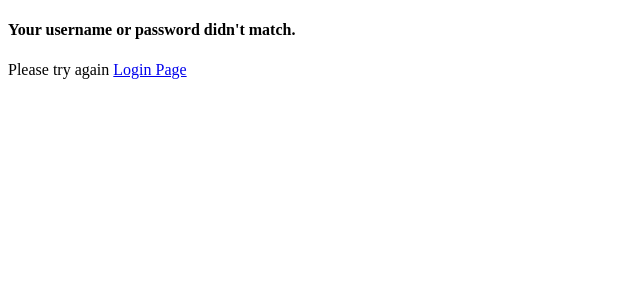
After one commit to happymishra/blogsite, a Django app: page /blog/login_error/ in a window 1280 px wide. The commit adds this page. Shown: the top 300 px of the page, without its empty margins (0-640 px from the left). Run offline with Django 3.2, Linux system fonts and the light colour scheme; some libraries are stand-ins or nearby versions.

Commit message:
Add customized login page

```diff
--- /dev/null
+++ b/blog/templates/blog/login_error.html
@@ -0,0 +1,8 @@
+{% extends 'blog/base.html' %}
+{% block title %}Loggin Error{% endblock %}
+{% block content %}
+
+  <h4>Your username or password didn't match.</h4>
+  <p>Please try again <a href="/blog/login/">Login Page</a></p>
+
+{% endblock %}
--- a/blog/urls.py
+++ b/blog/urls.py
@@ -6,22 +6,29 @@ urlpatterns = [
     url(r'^api/bloglist/$', views.post_list, name='post_list'),
     url(r'^api/post/(?P<pk>\d+)/$', views.post_detail, name='post_detail'),
     url(r'^index/$', views.post_list_page, name='post_list_page'),
-    # url(r'^detail/$', views.post_detail_page, name='post_detail_page'),
     url(r'^api/save/', views.save_edit_blog, name='save_edit_blog'),
     url(r'^api/delete/(?P<pk>\d+)/$', views.delete_blog, name='delete_blog'),
     url(r'^create/$', views.create_blog_page, name='create_blog_page'),
     url(r'^api/create/$', views.create_blog, name='create_blog'),
-    url(r'^login/$', auth_views.login, {'template_name': 'blog/login.html'}, name='login'),
-    url(r'^logout/$', auth_views.logout, {'template_name': 'logged_out.html', 'next_page': 'post_list_page'}, name='logout'),
+    url(r'^login/$', views.login, name='login'),
+    url(r'^logout/$', auth_views.logout, {'template_name': 'logged_out.html', 'next_page': 'post_list_page'},
+        name='logout'),
     url(r'^register/$', views.register, name='register'),
     url(r'^register/complete/$', views.registration_complete, name='registration_complete'),
-
+    url(r'^login_error/$', views.login_error, name='login_error'),
 
     # Reset password url
-    url(r'^password_reset/$', auth_views.password_reset, {'post_reset_redirect': '/blog/password_reset/mailed/'}, name='password_reset'),
+    url(r'^password_reset/$', auth_views.password_reset, {'post_reset_redirect': '/blog/password_reset/mailed/'},
+        name='password_reset'),
     url(r'^password_reset/mailed/$', auth_views.password_reset_done),
-   #url('^password_reset/(?P<uidb36>[0-9A-Za-z]{1,13})-(?P<token>[0-9A-Za-z]{1,13}-[0-9A-Za-z]{1,20})/$', auth_views.password_reset_confirm, {'post_reset_redirect': '/blog/password_reset/complete/'}, name = 'password_reset_confirm'),
-    url(r'^password_reset/(?P<uidb64>[0-9A-Za-z]+)-(?P<token>.+)/$', auth_views.password_reset_confirm, name='password_reset_confirm'),
-    url('^password_reset/complete/$', auth_views.password_reset_complete)
+    url(r'^password_reset/(?P<uidb64>[0-9A-Za-z]+)-(?P<token>.+)/$', auth_views.password_reset_confirm,
+        name='password_reset_confirm'),
+    url('^password_reset/complete/$', auth_views.password_reset_complete),
+
+    # Change password link
+
+    url(r'^password_change/$', auth_views.password_change, {'post_change_redirect': '/blog/password_change/done/'},
+        name='password_change'),
+    url(r'^password_change/done/$', auth_views.password_change_done),
 
 ]
--- a/blog/views.py
+++ b/blog/views.py
@@ -7,6 +7,9 @@ from django.core.urlresolvers import reverse
 from django.shortcuts import render_to_response
 from django.contrib.auth.forms import UserCreationForm
 from django.template.context_processors import csrf
+from django.contrib import auth
+from blogsite import settings
+from django.contrib.auth.decorators import login_required
 
 
 def register(request):
@@ -42,6 +45,7 @@ def post_detail(request, pk):
 
 
 # Saves the edit blog in the database
+@login_required
 def save_edit_blog(request):
     blog_id = request.POST['blog-id']
     blog_text = request.POST['blog-text']
@@ -54,6 +58,7 @@ def save_edit_blog(request):
 
 
 # Delete blog from the database
+@login_required
 def delete_blog(request, pk):
     try:
         Post.objects.filter(pk=pk).delete()
@@ -64,6 +69,7 @@ def delete_blog(request, pk):
 
 
 # Create blog in the database
+@login_required
 def create_blog(request):
     if request.method == "POST":
         me = User.objects.get(username='admin')
@@ -86,3 +92,26 @@ def post_detail_page(request):
 # Renders the create blog page
 def create_blog_page(request):
     return render(request, 'blog/create_blog.html')
+
+
+def login(request):
+    if request.method == 'POST':
+        username = request.POST.get('username', '')
+        password = request.POST.get('password', '')
+
+        user = auth.authenticate(username=username, password=password)
+
+        if user is not None:
+            auth.login(request, user)
+            return HttpResponseRedirect(settings.LOGIN_REDIRECT_URL)
+        else:
+            return HttpResponseRedirect('/blog/login_error')
+
+    else:
+        token = {}
+        token.update(csrf(request))
+        return render_to_response('blog/login.html', token)
+
+
+def login_error(request):
+    return render_to_response('blog/login_error.html')
--- a/blogsite/settings.py
+++ b/blogsite/settings.py
@@ -74,7 +74,7 @@ TEMPLATES = [
 
 WSGI_APPLICATION = 'blogsite.wsgi.application'
 
-LOGIN_REDIRECT_URL = 'post_list_page'
+LOGIN_REDIRECT_URL = '/blog/index'
 
 EMAIL_USE_TLS = True
 EMAIL_HOST = 'smtp.gmail.com'
@@ -108,7 +108,7 @@ USE_I18N = True
 USE_L10N = True
 
 USE_TZ = True
-
+LOGIN_URL = '/blog/login/'
 
 # Static files (CSS, JavaScript, Images)
 # https://docs.djangoproject.com/en/1.8/howto/static-files/
```
Also changed, not shown: blog/templates/blog/login.html (+13 -4 lines), db.sqlite3.
